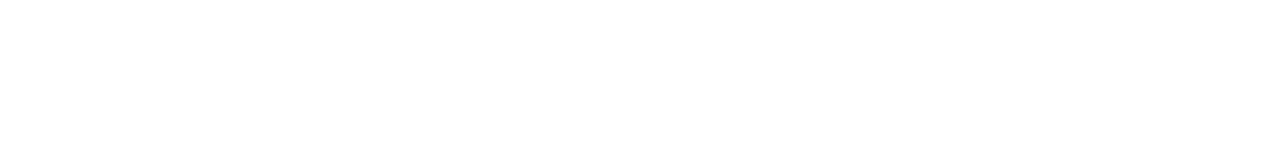
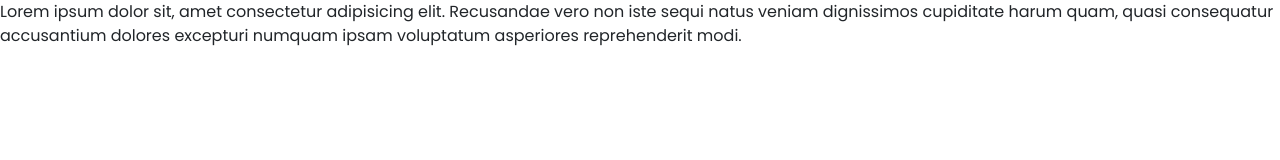
Before and after one commit to lazlanrafar/resto-restaurant, a plain HTML site: page index.html in a window 1280 px wide. Drawn offline with Linux system fonts and the light colour scheme.

Commit message:
setup fonts

```diff
--- a/index.html
+++ b/index.html
@@ -6,10 +6,18 @@
     <meta name="viewport" content="width=device-width, initial-scale=1.0" />
     <title>Resto - Restaurant</title>
 
+    <!-- Custom CSS -->
+    <link rel="stylesheet" href="./styles/main.css" />
     <!-- Bootstrap 5 -->
     <link rel="stylesheet" href="./vendor/bootstrap/css/bootstrap.min.css" />
   </head>
   <body>
+    <p>
+      Lorem ipsum dolor sit, amet consectetur adipisicing elit. Recusandae vero
+      non iste sequi natus veniam dignissimos cupiditate harum quam, quasi
+      consequatur accusantium dolores excepturi numquam ipsam voluptatum
+      asperiores reprehenderit modi.
+    </p>
     <!-- Bootstrap 5 -->
     <script src="./vendor/bootstrap/js/bootstrap.bundle.min.js"></script>
   </body>
--- /dev/null
+++ b/styles/fonts.css
@@ -0,0 +1,25 @@
+@font-face {
+  font-family: poopins;
+  src: url("../fonts/poppins/Poppins-Light.ttf");
+  font-weight: 300;
+}
+@font-face {
+  font-family: poopins;
+  src: url("../fonts/poppins/Poppins-Regular.ttf");
+  font-weight: 400;
+}
+@font-face {
+  font-family: poopins;
+  src: url("../fonts/poppins/Poppins-Medium.ttf");
+  font-weight: 500;
+}
+@font-face {
+  font-family: poopins;
+  src: url("../fonts/poppins/Poppins-SemiBold.ttf");
+  font-weight: 600;
+}
+@font-face {
+  font-family: poopins;
+  src: url("../fonts/poppins/Poppins-Bold.ttf");
+  font-weight: 700;
+}
--- /dev/null
+++ b/styles/main.scss
@@ -0,0 +1,8 @@
+@import url("./fonts.css");
+
+* {
+  padding: 0;
+  margin: 0;
+  box-sizing: border-box;
+  font-family: poopins;
+}
```
Also changed, not shown: styles/main.css (added), 1 other file.
